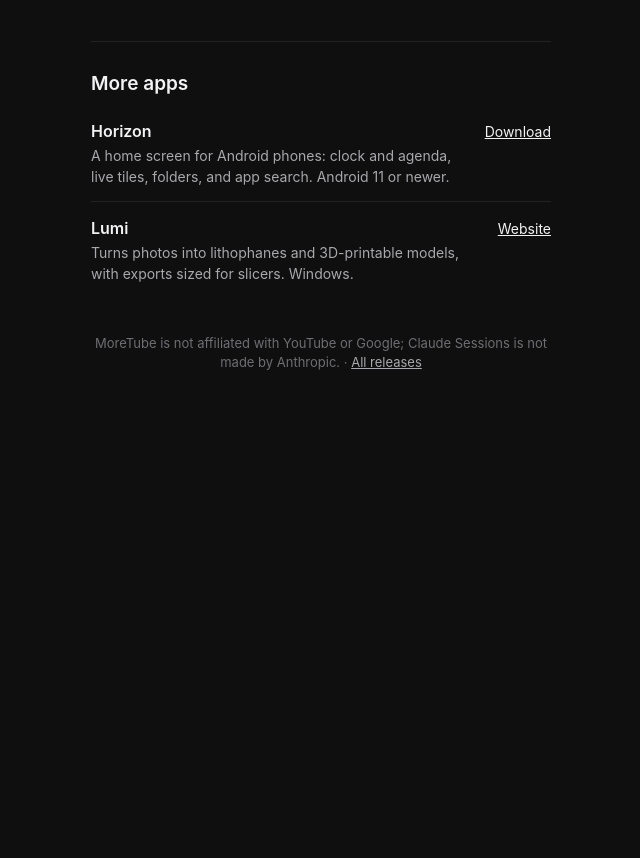
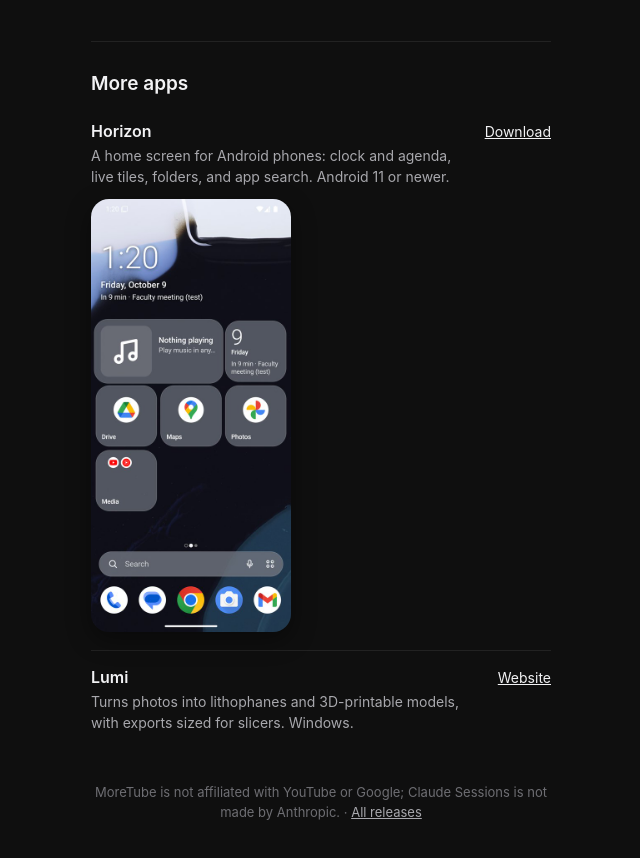
Before and after one commit to chahatdeep/my-apps, a plain HTML site: page index.html in a window 1280 px wide. Shown: the part 2685-3543 px from the top of the page, without its empty margins (319-959 px from the left). Before the commit the page ends 3122 px from the top, so only its background shows below. Drawn offline with Linux system fonts and the light colour scheme.

Commit message:
Install page: add a Horizon home screen screenshot

```diff
--- a/index.html
+++ b/index.html
@@ -55,6 +55,7 @@
   .more .app b { font-weight:600; }
   .more .app p { color:var(--dim); font-size:14px; margin-top:2px; }
   .more .app a { color:var(--text); font-size:14px; white-space:nowrap; }
+  .more .phone { display:block; width:200px; border-radius:18px; margin:12px 0 4px; box-shadow:0 8px 24px rgba(0,0,0,.4); }
   footer { text-align:center; color:#6e6e73; font-size:13px; margin-top:36px; }
   footer a { color:var(--dim); }
   @keyframes rise { from { opacity:0; transform:translateY(12px); } to { opacity:1; transform:none; } }
@@ -135,7 +136,7 @@ Tell me when it's done and what it changed.</pre>
   <section class="more">
     <h3>More apps</h3>
     <div class="app">
-      <div><b>Horizon</b><p>A home screen for Android phones: clock and agenda, live tiles, folders, and app search. Android 11 or newer.</p></div>
+      <div><b>Horizon</b><p>A home screen for Android phones: clock and agenda, live tiles, folders, and app search. Android 11 or newer.</p><img class="phone" src="horizon/screenshots/home.jpg" alt="Horizon home screen with a clock, the next event, music and app tiles" loading="lazy"></div>
       <a href="https://github.com/chahatdeep/my-apps/releases/download/horizon-v1.0/Horizon-1.0.apk">Download</a>
     </div>
     <div class="app">
```
Also changed, not shown: horizon/screenshots/home.jpg (added).
